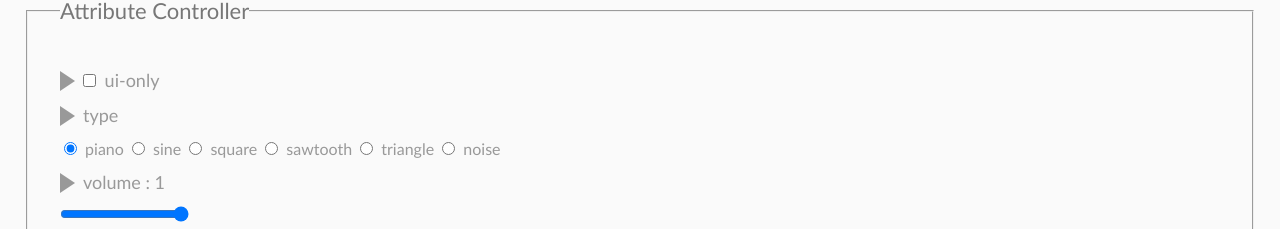
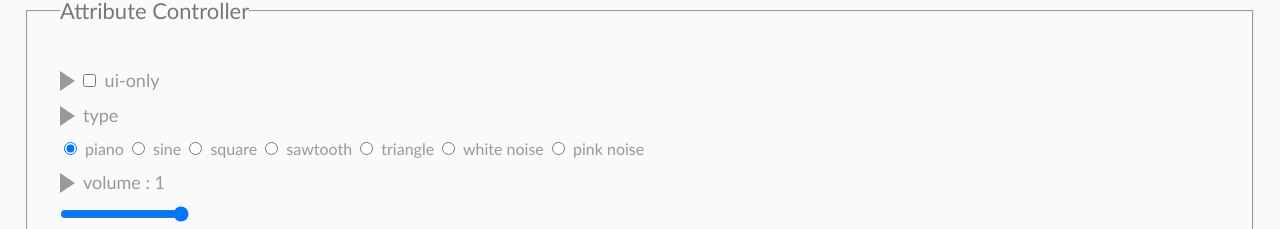
Before and after one commit to echoloyuk/x-piano, a website built with webpack: page index.html in a window 1280 px wide. Shown: the part 166-395 px from the top of the page. Built offline with nearby package versions, Linux system fonts and the light colour scheme; a script that the page names is missing.

Commit message:
Add `type`
Add 'whitenoise' and 'pinknoise'.

```diff
--- a/index.html
+++ b/index.html
@@ -108,7 +108,8 @@
                         <label><input type="radio" name="radio-type" value="square" /> square</label>
                         <label><input type="radio" name="radio-type" value="sawtooth" /> sawtooth</label>
                         <label><input type="radio" name="radio-type" value="triangle" /> triangle</label>
-                        <label><input type="radio" name="radio-type" value="noise" /> noise</label>
+                        <label><input type="radio" name="radio-type" value="whitenoise" /> white noise</label>
+                        <label><input type="radio" name="radio-type" value="pinknoise" /> pink noise</label>
                     </form>
                 </dd>
                 <dt><label for="range-volume">volume : <span id="output-volume">1</span></label></dt>
```
